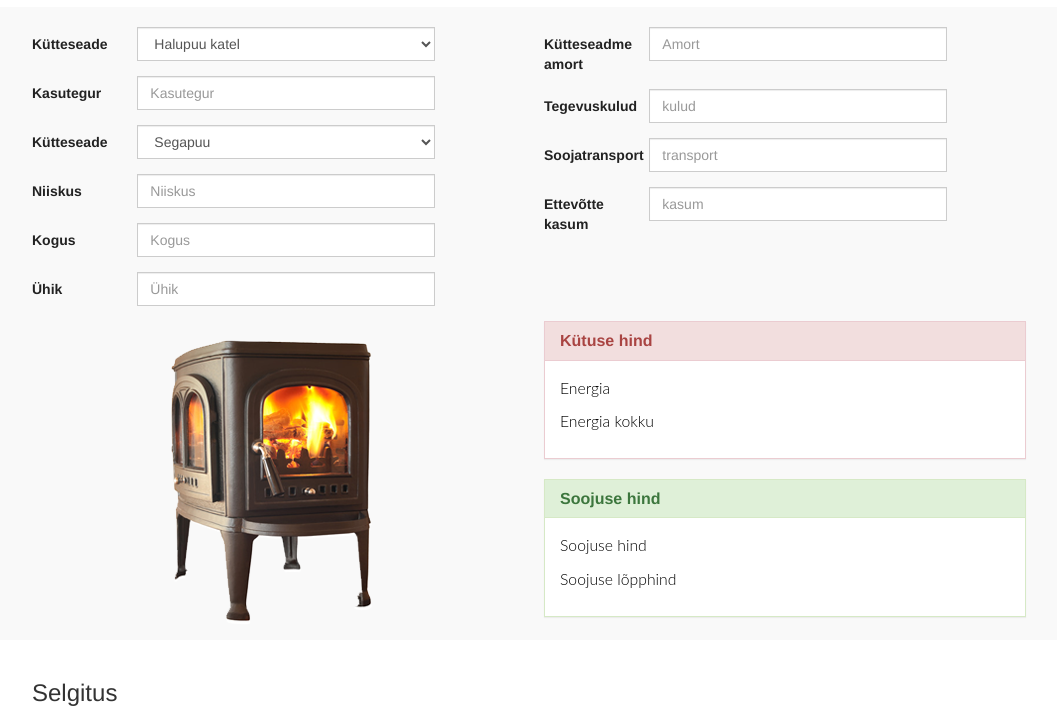
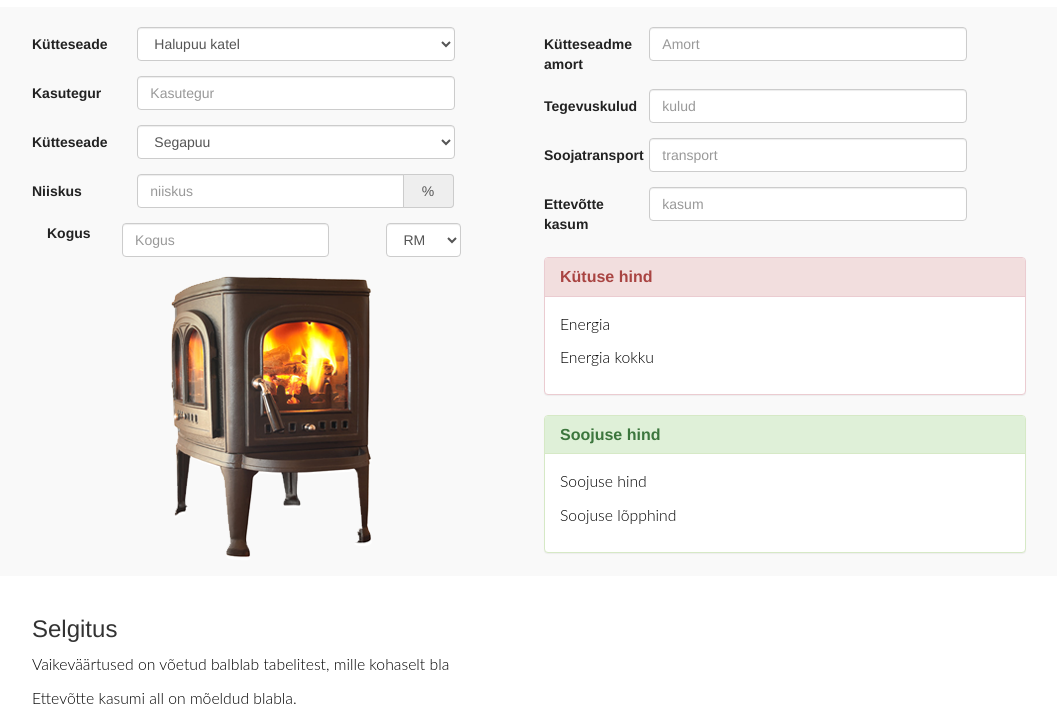
Before and after one commit to klaidoja/kyte2, a plain HTML site: page index2.html in a window 1280 px wide. Shown: the part 73-786 px from the top of the page, without its empty margins (111-1168 px from the left). Drawn offline with nearby package versions, Linux system fonts and the light colour scheme.

Commit message:
ühik samal real mis kogus

```diff
--- a/dist/css/narrow-custom.css
+++ b/dist/css/narrow-custom.css
@@ -38,9 +38,13 @@ img{
 	text-align:left;
 	color: #222;
 }
+.form-inline .control-label {
+text-align: left;
+color: #222;
+}
 
 .form-control {
-	width: 75%;
+	width: 80%;
 	margin-left: 20px;
 }
 
@@ -51,10 +55,10 @@ img{
 .selected {padding-right:10px;}
 .option {width:100%;}
 
-.input-group-btn .btn {
-	width: 75%
+/*.input-group-btn .btn {
+	width: 80%
 }
-
+*/
 label {
 	font-weight: 600;
 }
@@ -86,9 +90,23 @@ h3.panel-title {
 	margin-bottom: 50px;
 }
 
-* {
-	border-radius: 0 !important;
+#yhik {
 }
+
+.input-group {
+	width: 85%;
+}
+
+.input-group-addon {
+ width: 70px;
+ padding-left: 30px; }
+
+
+
+/**	border-radius: 0 !important;
+}*/
+
+
 /*
 
 #seade, #puuliik{
--- a/index2.html
+++ b/index2.html
@@ -68,27 +68,39 @@
                 </select>
               </div>
             </div>
-
-
             <div class="form-group">
               <label for="niiskus" class="col-sm-2 control-label">Niiskus</label>
               <div class="col-sm-10">
-                <input class="form-control" id="niiskus" placeholder="Niiskus">
+                <div class="input-group">
+                  <input type="text" class="form-control" id="niiskus" placeholder="niiskus">
+                  <span class="input-group-addon">%</span>
                 </div>
               </div>
+            </div>
+        </form>
+        <form class="form-inline">
           <div class="form-group">
             <label for="kogus" class="col-sm-2 control-label">Kogus</label>
             <div class="col-sm-10">
               <input class="form-control" id="kogus" placeholder="Kogus">
             </div>
           </div>
-            <div class="form-group">
-              <label for="yhik" class="col-sm-2 control-label">Ühik</label>
+<!--           <div class="form-group">
+            <label for="yhik" class="sr-only">Ühik</label>
             <div class="col-sm-10">
               <input class="form-control" id="yhik" placeholder="Ühik">
             </div>
+          </div> -->
+          <div class="form-group">
+              <label for="yhik" class="sr-only">Ühik</label>
+                <select class="form-control" id="yhik">
+                  <option >RM</option>
+                  <option >Kast</option>
+                  <option >Kuhi</option>
+                </select>
             </div>
         </form>
+
       </div>
     </div>
     <div class="col-lg-6">
@@ -120,6 +132,7 @@
         </div>
 
       </form>
+
     </div>
   </div>
 </div>
@@ -160,8 +173,6 @@
     <p>Ettevõtte kasumi all on mõeldud blabla.</p>
     <h3>Projektist</h3>
     <p>Lorem ipsum dolor sit amet, vim dico perpetua consequuntur an, in iisque appetere nam. Ea lorem fierent est. Ei postea possit duo, vim id sadipscing philosophia consequuntur. Ei pri deseruisse consetetur contentiones.
-    </p>
-
 
   </div>
 </div>
```
Also changed, not shown: jou.html (added, +45 -0 lines). Lines whose indentation alone changed are shown as unchanged.
